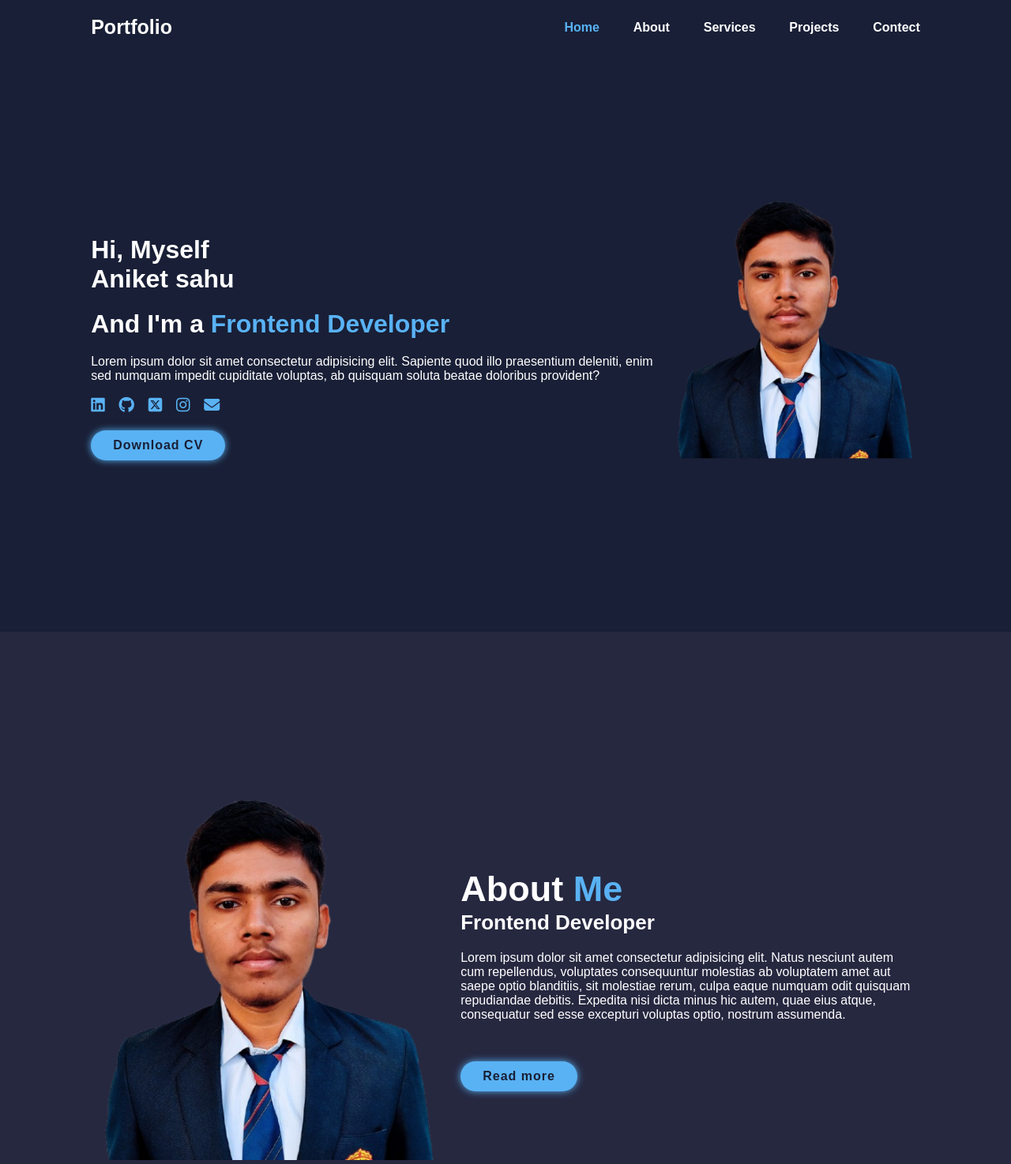
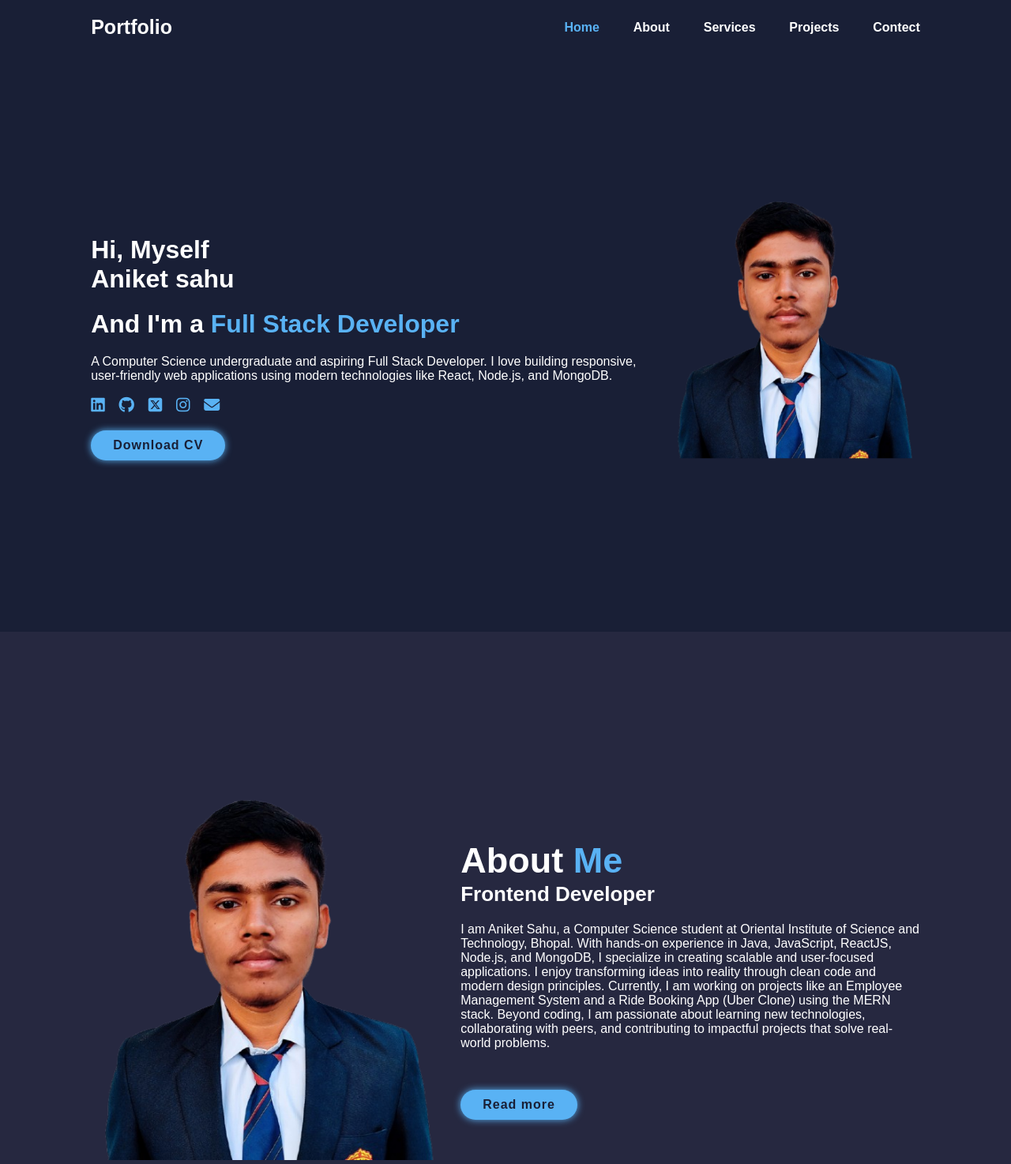
Before and after one commit to aniketsahu005/Portfolio, a plain HTML site: page index.html in a window 1280 px wide. Shown: the top 1474 px of the page at 79% size. Drawn offline with Linux system fonts and the light colour scheme.

Commit message:
Update index.html

```diff
--- a/index.html
+++ b/index.html
@@ -36,9 +36,11 @@
     <div class="home-content">
       <h3>Hi, Myself</h3>
       <h3>Aniket sahu</h3>
-      <h3>And I'm a <span>Frontend Developer</span></h3>
-      <p>Lorem ipsum dolor sit amet consectetur adipisicing elit. Sapiente quod illo praesentium deleniti, enim sed
-        numquam impedit cupiditate voluptas, ab quisquam soluta beatae doloribus provident?</p>
+      <h3>And I'm a <span>Full Stack Developer</span></h3>
+      <p>
+A Computer Science undergraduate and aspiring Full Stack Developer.
+I love building responsive, user-friendly web applications using modern technologies like React, Node.js, and MongoDB.
+</p>
       <div class="social-media">
         <a href="https://www.linkedin.com/in/aniket-sahu-301532265"><i class="fa-brands fa-linkedin"></i></a>
         <a href="https://github.com/aniketsahu005"><i class="fa-brands fa-github"></i></a>
@@ -63,10 +65,14 @@
       <h2 class="heading">About <span>Me</span>
       </h2>
       <h3>Frontend Developer</h3>
-      <p>Lorem ipsum dolor sit amet consectetur adipisicing elit. Natus nesciunt autem cum repellendus, voluptates
-        consequuntur molestias ab voluptatem amet aut saepe optio blanditiis, sit molestiae rerum, culpa eaque numquam
-        odit quisquam repudiandae debitis. Expedita nisi dicta minus hic autem, quae eius atque, consequatur sed esse
-        excepturi voluptas optio, nostrum assumenda.</p>
+      <p>I am Aniket Sahu, a Computer Science student at Oriental Institute of Science and Technology, Bhopal.
+With hands-on experience in Java, JavaScript, ReactJS, Node.js, and MongoDB, I specialize in creating scalable and user-focused applications.
+
+I enjoy transforming ideas into reality through clean code and modern design principles.
+Currently, I am working on projects like an Employee Management System and a Ride Booking App (Uber Clone) using the MERN stack.
+
+Beyond coding, I am passionate about learning new technologies, collaborating with peers, and contributing to impactful projects that solve real-world problems.
+</p>
       <a href="#" class="btn">Read more</a>
     </div>
 
@@ -185,4 +191,5 @@
   <script src="main.js"></script>
 </body>
 
+
 </html>
```
